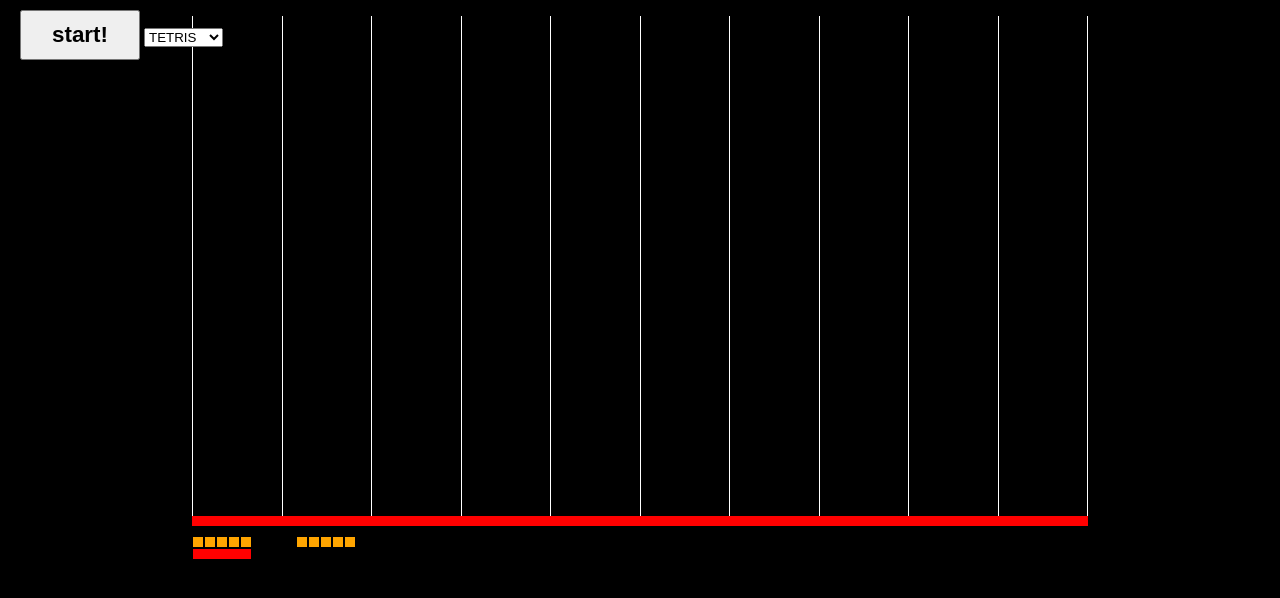
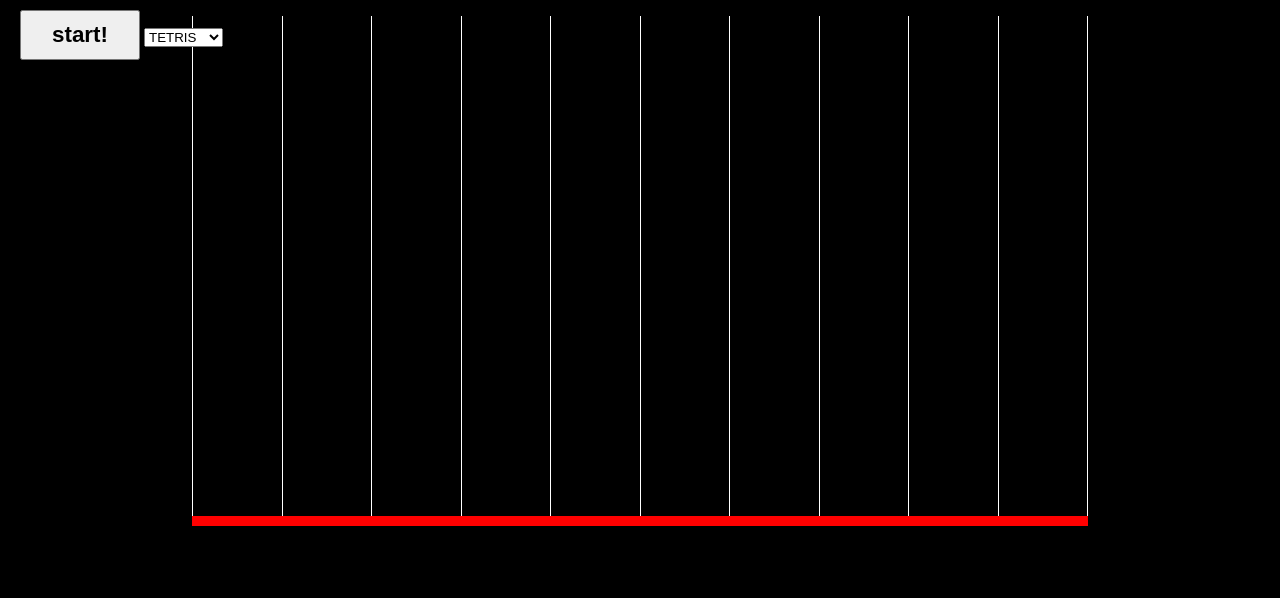
Before and after one commit to nefrock/bms-client, a plain HTML site: page index.html in a window 1280 px wide. Drawn offline with Linux system fonts and the light colour scheme.

Commit message:
remove gomi

```diff
--- a/index.html
+++ b/index.html
@@ -39,25 +39,8 @@
   </div>
   <div class="bar"></div>
   <div class="grid box-grid">
-    <article class="box-container1 box-container">
-      <div>
-        <div class="box ybox"></div>
-        <div class="box ybox"></div>
-        <div class="box ybox"></div>
-        <div class="box ybox"></div>
-        <div class="box ybox"></div>
-        <div class="box rbox"></div>
-      </div>
-    </article>
-    <article class="box-container2 box-container">
-      <div>
-        <div class="box ybox"></div>
-        <div class="box ybox"></div>
-        <div class="box ybox"></div>
-        <div class="box ybox"></div>
-        <div class="box ybox"></div>
-      </div>
-    </article>
+    <article class="box-container1 box-container"></article>
+    <article class="box-container2 box-container"></article>
     <article class="box-container3 box-container"></article>
     <article class="box-container4 box-container"></article>
     <article class="box-container5 box-container"></article>
```
